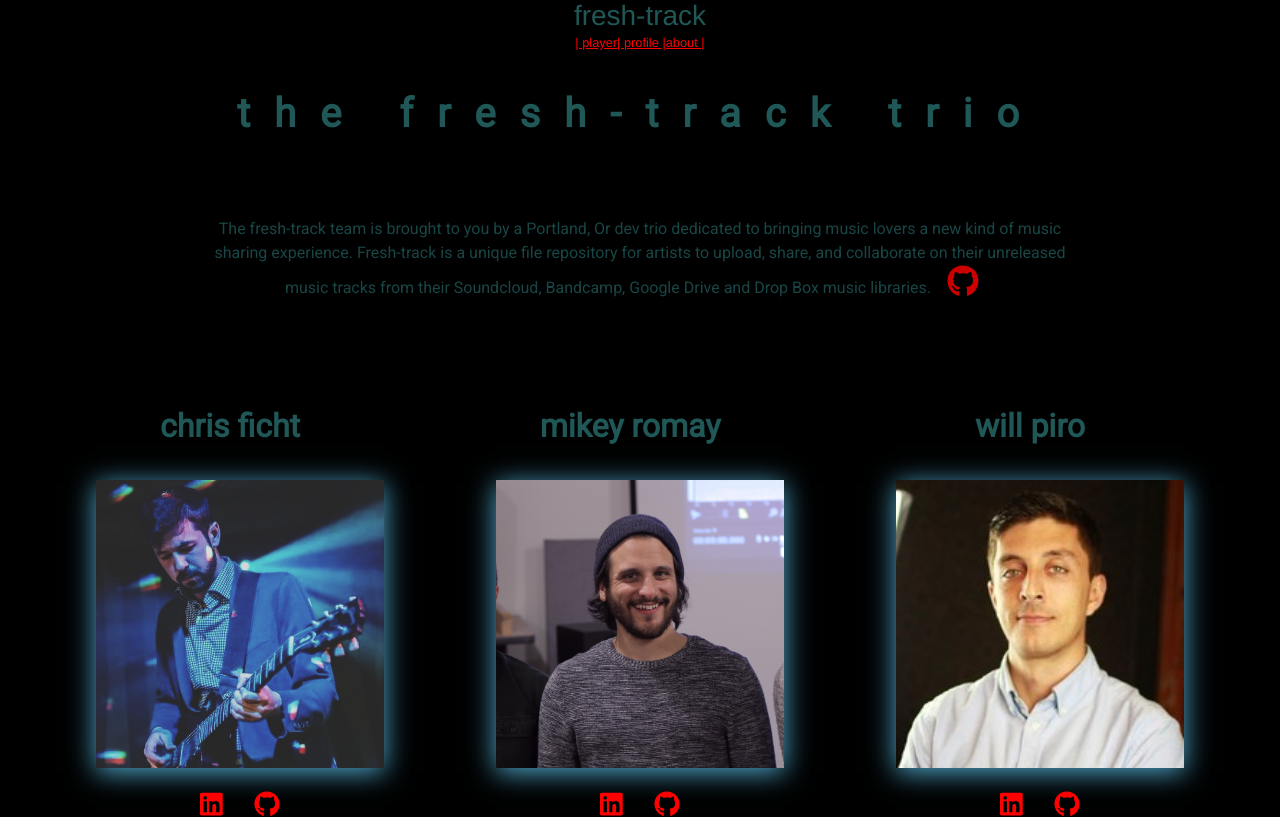
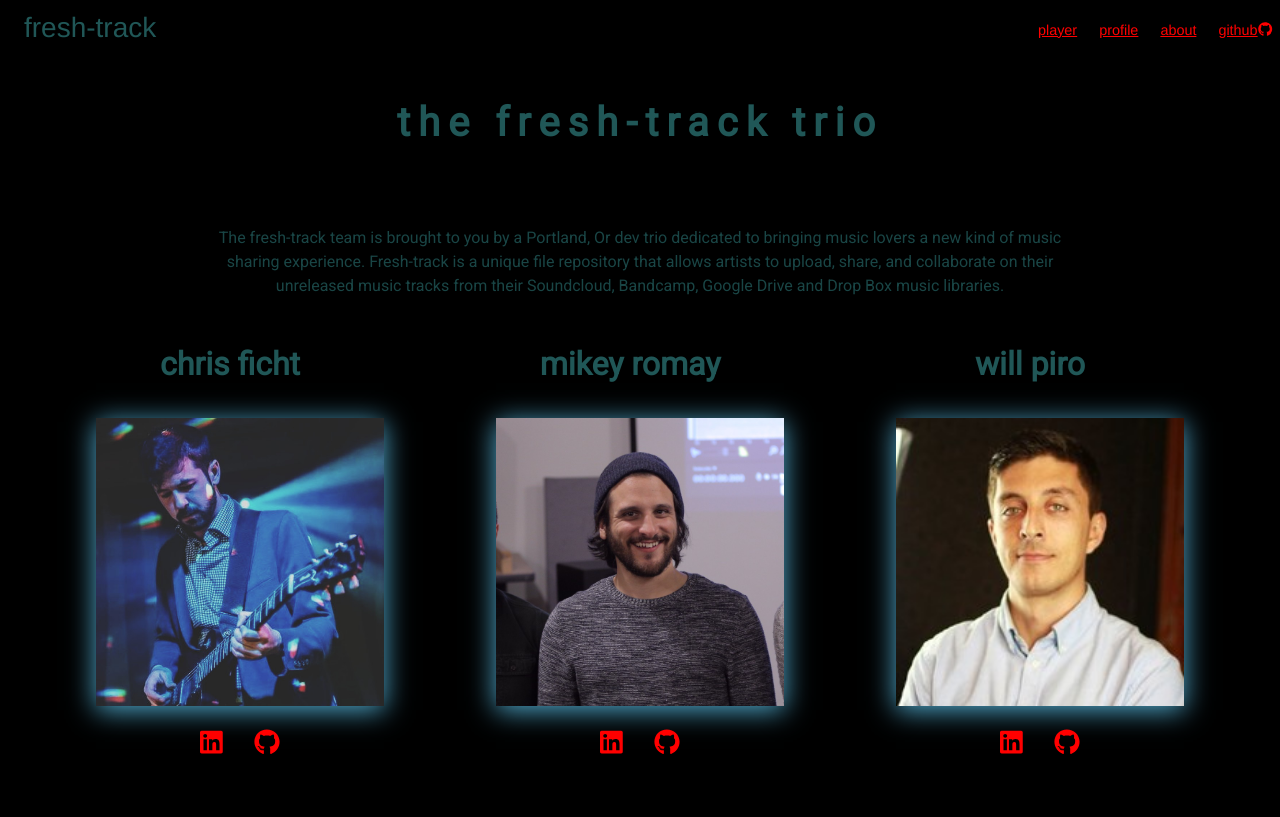
Before and after one commit to fresh-track/fresh-track-frontend, a React (Create React App) app: page /about in a window 1280 px wide. Built offline with nearby package versions, Linux system fonts and the light colour scheme.

Commit message:
updated css

```diff
--- a/src/About.css
+++ b/src/About.css
@@ -3,7 +3,7 @@
 h1 {
     font-size: 2.5rem;
     font-family: 'Roboto', san-serif;
-    letter-spacing: .6em;
+    letter-spacing: .2em;
     text-align: center;
     margin-top: 40px;
     margin-bottom: 20px;
@@ -75,8 +75,9 @@ a.social:hover {
     display: flex;
     justify-content: space-evenly;
     flex-wrap: wrap;
-    margin-top: 80px;
+    margin-top: 1.3rem;
     width: 100%;
+    margin-bottom: 2.0rem;
 }
 
 .about-container {
--- a/src/About.js
+++ b/src/About.js
@@ -11,9 +11,7 @@ export default class About extends Component {
         <h1> the fresh-track trio </h1>
 
         <p>
-        The fresh-track team is brought to you by a Portland, Or dev trio dedicated to bringing music lovers a new kind of music sharing experience. Fresh-track is a unique file repository for artists to upload, share, and collaborate on their unreleased music tracks from their Soundcloud, Bandcamp, Google Drive and Drop Box music libraries.
-        <a href="https://github.com/fresh-track" className="GitHub social" >
-        <FontAwesomeIcon icon={faGithub} size="2x" /></a>
+        The fresh-track team is brought to you by a Portland, Or dev trio dedicated to bringing music lovers a new kind of music sharing experience. Fresh-track is a unique file repository that allows artists to upload, share, and collaborate on their unreleased music tracks from their Soundcloud, Bandcamp, Google Drive and Drop Box music libraries.
         </p>
 
         <div className="team-container">
--- a/src/Header.css
+++ b/src/Header.css
@@ -16,11 +16,23 @@ a:visited {
 /* mouse over link */
 a:hover {
   color: rgb(83, 175, 211);
+  transition-property: transform;
+  transition-duration: 250ms;
+  transition-timing-function: ease;
+  transition-delay: 0s;
 }
 
 /* selected link */
 a:active {
-  color: blue;
+  color: rgb(142, 142, 226);
+}
+
+.mainHeader {
+  display: flex;
+  align-items: center;
+  flex-wrap: wrap;
+  justify-content: space-between;
+  min-height: 59px;
 }
 
 .main-title {
@@ -30,11 +42,29 @@ a:active {
   font-size: 1.75rem;
   color: rgb(32, 87, 87);
   margin-bottom: .2rem;
+  margin-left: 1.5rem;
 }
 
 .navBar {
   display: flex;
-  justify-content: center;
+  justify-content: space-evenly;
   flex-direction: row;
   font-size: .80rem;
 }
+
+.link {
+  padding-left: 22px;
+  font-size: .9rem;
+}
+
+.teamGitHubLink {
+  padding-left: 22px;
+  padding-right: .5rem;
+  font-size: .9rem;
+}
+
+.login-div {
+  padding-left: 22px;
+  margin-right: 1.5rem;
+  font-size: .9rem;
+}
--- a/src/Header.js
+++ b/src/Header.js
@@ -1,5 +1,7 @@
 import React, { Component } from 'react'
 import { Link } from 'react-router-dom';
+import { FontAwesomeIcon } from '@fortawesome/react-fontawesome';
+import { faGithub } from '@fortawesome/free-brands-svg-icons'
 // import Button from '@material-ui/core/Button';
 import './Header.css';
 
@@ -9,7 +11,7 @@ export default class Header extends Component {
   // }
 
   logOutButton = () => {
-    if (this.props.user) return <div className="login-div"><p onClick={e => this.handleLogOut()}>/logout/</p></div>;
+    if (this.props.user) return <div className="login-div" onClick={e => this.handleLogOut()}>logout</div>;
   }
 
   handleLogOut = () => {
@@ -19,13 +21,15 @@ export default class Header extends Component {
   }
   render() {
     return (
-      <div>
+      <div className="mainHeader">
       <div className="main-title">fresh-track</div>
       <div className="navBar">
-        <Link to='/'>| player </Link> <></>
-        <Link to='/profile'>| profile |</Link> <></>
-        <Link to='/about'> about |</Link> <></>
-        {this.logOutButton()}
+        <div className="link"><Link to='/'> player </Link></div> <></>
+        <div className="link"><Link to='/profile'> profile </Link></div> <></>
+        <div className="link"><Link to='/about'> about </Link></div> <></>
+        <a href="https://github.com/fresh-track" className="teamGitHubLink" >github
+        <FontAwesomeIcon icon={faGithub} size="1.75x" /></a>
+        <div>{this.logOutButton()}</div>
       </div>
       </div>
     )
--- a/src/Login.css
+++ b/src/Login.css
@@ -47,6 +47,11 @@ body {
   background-color: rgb(32, 87, 87) ;
 }
 
+#logoutbutton {
+  color:rgb(255, 255, 255);
+  background-color: rgb(131, 25, 126) ;
+}
+
 #signupButton {
   color:rgb(255, 255, 255);
   background-color: rgb(32, 87, 87) ;
@@ -58,5 +63,10 @@ body {
 }
 
 .login-div {
-  color: rgb(32, 87, 87)
+  color: rgb(131, 25, 126);
+  cursor: pointer;
 }
+
+.login-div:hover {
+  color: rgb(211, 83, 200)
+}
--- a/src/Login.js
+++ b/src/Login.js
@@ -83,7 +83,7 @@ export default class Login extends Component {
     }
 
     logOutButton = () => {
-        if (this.props.user) return <div className="login-div"><Button variant="contained" color="secondary" size="small" className="button" onClick={e => this.handleLogOut()}>Logout</Button></div>;
+        if (this.props.user) return <div className="login-div"><Button variant="contained" color="secondary" size="small" id="logoutbutton" className="logoutButton" onClick={e => this.handleLogOut()}>Logout</Button></div>;
     }
 
     handleLogOut = () => {
```
